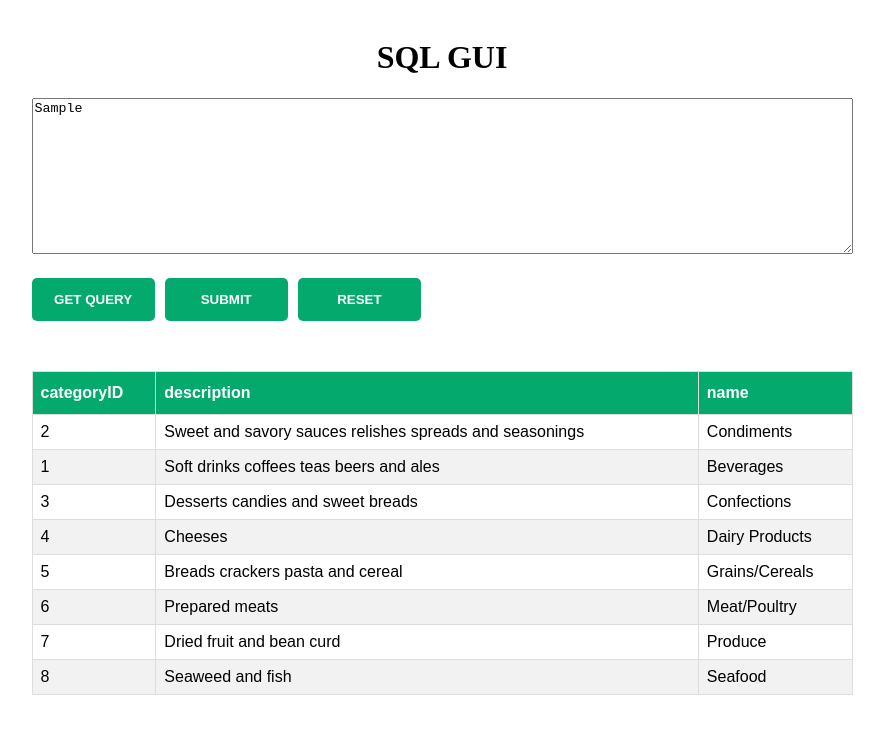
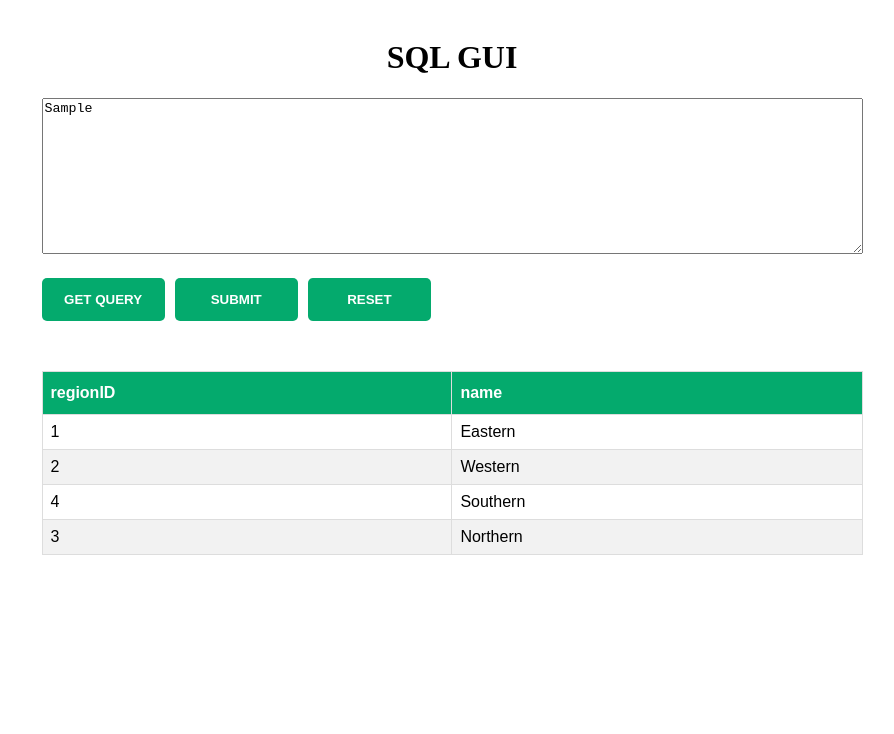
Before and after one commit to phantware/sql-query-gui, a React (Create React App) app: page / in a window 1280 px wide. Both pictures are taken after typing "Sample" into the empty fields and a click on the button "GET QUERY". Shown: the top 734 px of the page, without its empty margins (198-1092 px from the left). Built offline with nearby package versions, Linux system fonts and the light colour scheme.

Commit message:
array filtered out

```diff
--- a/src/App.css
+++ b/src/App.css
@@ -4,11 +4,12 @@
 
 .appContainer {
   margin: auto;
-  width: 60%;
+  width: 100%;
   padding: 10px;
 }
 
 .guiContainer {
+  width: 100%;
   display: flex;
   align-items: center;
   justify-content: center;
--- a/src/Gui.jsx
+++ b/src/Gui.jsx
@@ -1,6 +1,6 @@
 import React, { useEffect, useState } from 'react'
 import './App'
-import dummyData from './data/json/categories.json'
+import dummyData from './data/json/regions.json'
 
 const getCurrentQueryData = async (query) => {
   const url = `./data/json/${query}.json`
@@ -55,6 +55,7 @@ const Gui = (e) => {
             className='textareaContainer'
             onChange={(e) => setQuery(e.target.value)}
           ></textarea>
+          <br />
           <button className='btn' onClick={handleQuery}>
             GET QUERY
           </button>
@@ -72,7 +73,9 @@ const Gui = (e) => {
 }
 
 const Table = ({ payload }) => {
-  const columns = Object.keys(payload[0]).map((key) => ({ id: key }))
+  const columns = Object.keys(payload[0])
+    .filter((key) => !Array.isArray(payload[0][key]))
+    .map((key) => ({ id: key }))
   return (
     <table className='table'>
       <thead>
@@ -85,9 +88,13 @@ const Table = ({ payload }) => {
       <tbody>
         {payload.map((datum) => (
           <tr>
-            <td>{datum.categoryID}</td>
-            <td>{datum.description}</td>
-            <td>{datum.name} </td>
+            {columns.map((column) => (
+              <td>
+                {typeof datum[column.id] === 'object'
+                  ? datum[column.id][Object.keys(datum[column.id])[0]]
+                  : datum[column.id]}
+              </td>
+            ))}
           </tr>
         ))}
       </tbody>
```
